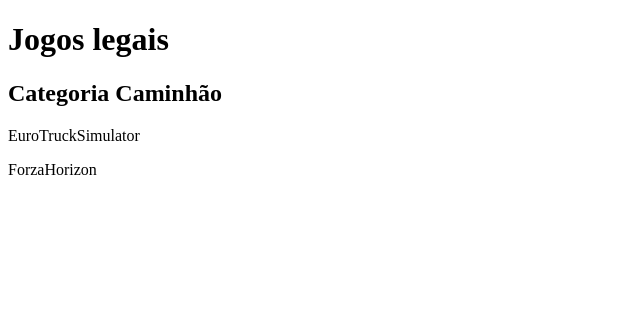
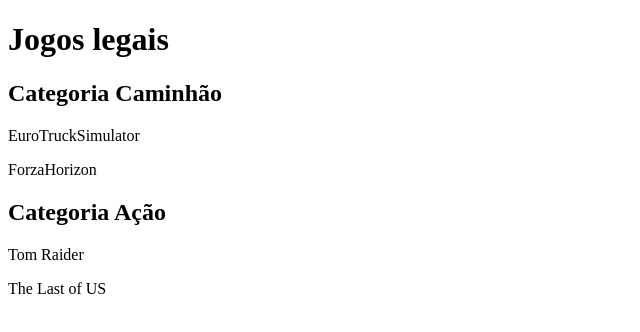
Before and after one commit to Guzzss/Exerc-cio-em-dupla, a plain HTML site: page index.html in a window 1280 px wide. Shown: the whole page, without its empty margins (0-640 px from the left). Drawn offline with Linux system fonts and the light colour scheme.

Commit message:
Adicionado uma nova categoria

```diff
--- a/index.html
+++ b/index.html
@@ -11,5 +11,11 @@
     <h2>Categoria Caminhão</h2>
     <p>EuroTruckSimulator</p>
     <p>ForzaHorizon</p>
+
+    <h2>Categoria Ação</h2>
+    <p>Tom Raider</p>
+    <p>The Last of US</p>
+
+
 </body>
 </html>
```
